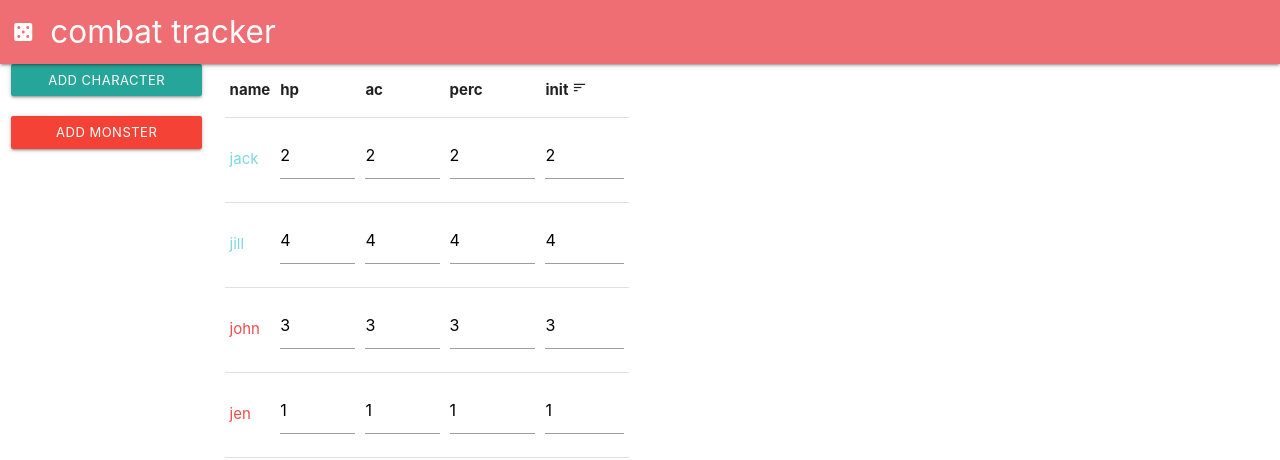
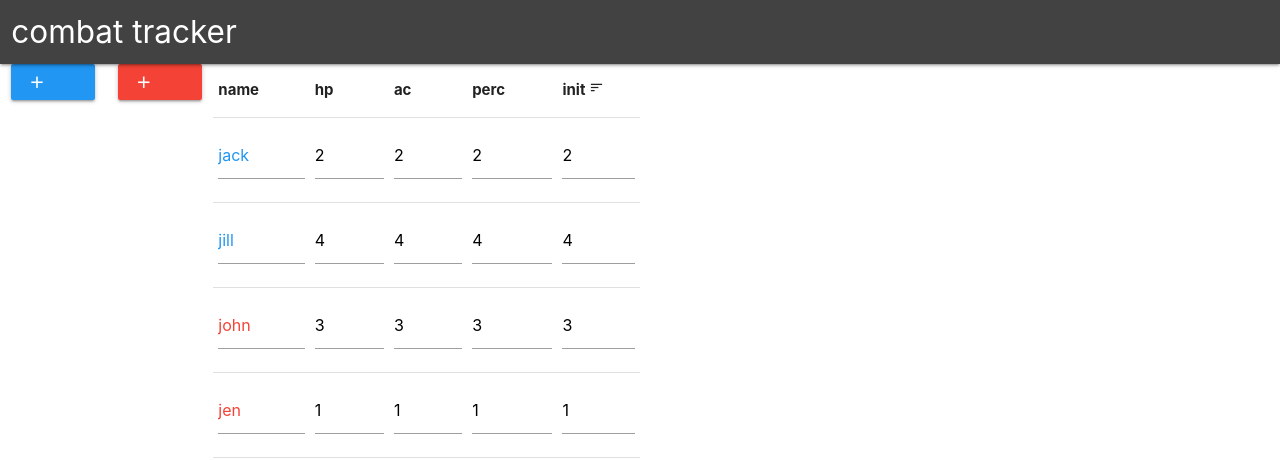
Before and after one commit to malhan-niazi/combat-tracker, a Vue app: page / in a window 1280 px wide. Shown: the top 460 px of the page. Built offline with nearby package versions, Linux system fonts and the light colour scheme.

Commit message:
some small edits here and there

```diff
--- a/src/App.vue
+++ b/src/App.vue
@@ -19,61 +19,61 @@
 
 <script>
 // import TimeConverter from "./components/TimeConverter.vue";
-import HeaderComponent from './components/Header.vue';
-import AddCombatant from './components/AddCombatant.vue';
-import CombatantList from './components/CombatantList.vue';
+import HeaderComponent from "./components/Header.vue";
+import AddCombatant from "./components/AddCombatant.vue";
+import CombatantList from "./components/CombatantList.vue";
 
 export default {
-  name: 'App',
+  name: "App",
   components: {
     // TimeConverter,
     HeaderComponent,
     AddCombatant,
-    CombatantList,
+    CombatantList
   },
   data: function() {
     return {
       combatants: [
         {
-          name: 'jack',
+          name: "jack",
           hp: 2,
           ac: 2,
           initiative: 2,
           pp: 2,
-          isNpc: false,
+          isNpc: false
         },
         {
-          name: 'jill',
+          name: "jill",
           hp: 4,
           ac: 4,
           initiative: 4,
           pp: 4,
-          isNpc: false,
+          isNpc: false
         },
         {
-          name: 'john',
+          name: "john",
           hp: 3,
           ac: 3,
           initiative: 3,
           pp: 3,
-          isNpc: true,
+          isNpc: true
         },
         {
-          name: 'jen',
+          name: "jen",
           hp: 1,
           ac: 1,
           initiative: 1,
           pp: 1,
-          isNpc: true,
-        },
-      ],
+          isNpc: true
+        }
+      ]
     };
   },
   methods: {
     add(combatant) {
       this.combatants.push(combatant);
-    },
-  },
+    }
+  }
 };
 </script>
 
--- a/src/components/AddCombatant.vue
+++ b/src/components/AddCombatant.vue
@@ -3,30 +3,28 @@
     <div class="row" v-if="!displayForm">
       <div class="col s12">
         <div class="row">
-          <div class="col s12">
+          <div class="col s6">
             <button
               type="button"
-              class="btn-small btn-block"
+              class="btn btn-block blue"
               @click="
                 displayForm = !displayForm;
                 isNpc = false;
               "
             >
-              add character
+              <i class="tiny material-icons left">add</i> player
             </button>
           </div>
-        </div>
-        <div class="row">
-          <div class="col s12">
+          <div class="col s6">
             <button
               type="button"
-              class="btn-small btn-block red"
+              class="btn btn-block red"
               @click="
                 displayForm = !displayForm;
                 isNpc = true;
               "
             >
-              add monster
+              <i class="tiny material-icons left">add</i>monster
             </button>
           </div>
         </div>
@@ -64,18 +62,23 @@
         <input type="hidden" id="type" name="type" :value="isNpc" />
         <div class="row">
           <div class="col s6">
-            <button class="btn-small btn-block" type="submit" name="add">
-              add
+            <button
+              class="btn-small btn-block"
+              type="submit"
+              name="add"
+              :class="isNpc ? 'red' : 'blue'"
+            >
+              <i class="tiny material-icons left">check</i> ok
             </button>
           </div>
           <div class="col s6">
             <button
               type="submit"
-              class="btn-small btn-block orange"
+              class="btn-small btn-block amber darken-1"
               @click="displayForm = !displayForm"
               name="cancel"
             >
-              cancel
+              <i class="material-icons left">clear</i> cancel
             </button>
           </div>
         </div>
@@ -86,7 +89,7 @@
 
 <script>
 export default {
-  name: 'AddCombatantComponent',
+  name: "AddCombatantComponent",
   data: function() {
     return this.init();
   },
@@ -98,25 +101,25 @@ export default {
       const ac = this.ac;
       const pp = this.pp;
       const isNpc = this.isNpc;
-      this.$emit('add-combatant', {
+      this.$emit("add-combatant", {
         name,
         hp,
         initiative,
         ac,
         pp,
-        isNpc,
+        isNpc
       });
       this.reset();
     },
     init() {
       return {
-        name: '',
-        hp: '',
-        initiative: '',
-        ac: '',
-        pp: '',
+        name: "",
+        hp: "",
+        initiative: "",
+        ac: "",
+        pp: "",
         isNpc: false,
-        displayForm: false,
+        displayForm: false
       };
     },
     reset() {
@@ -125,8 +128,8 @@ export default {
       this.initiative = this.init().initiative;
       this.ac = this.init().ac;
       this.pp = this.init().pp;
-    },
-  },
+    }
+  }
 };
 </script>
 
--- a/src/components/CombatantItem.vue
+++ b/src/components/CombatantItem.vue
@@ -1,33 +1,34 @@
 <template>
   <tr>
-    <td :class="combatant.isNpc ? 'villain' : 'hero'">{{ combatant.name }}</td>
     <td>
-      <input type="number" id="hp" v-model="combatant.hp" />
+      <input
+        type="text"
+        id="name"
+        v-model="combatant.name"
+        :class="combatant.isNpc ? 'red-text' : 'blue-text'"
+      />
     </td>
     <td>
-      <input type="number" id="ac" v-model="combatant.ac" />
+      <input type="number" id="hp" v-model.number="combatant.hp" />
     </td>
     <td>
-      <input type="number" id="init" v-model="combatant.initiative" />
+      <input type="number" id="ac" v-model.number="combatant.ac" />
     </td>
     <td>
-      <input type="number" id="pp" v-model="combatant.pp" />
+      <input type="number" id="init" v-model.number="combatant.initiative" />
+    </td>
+    <td>
+      <input type="number" id="pp" v-model.number="combatant.pp" />
     </td>
   </tr>
 </template>
 
 <script>
 export default {
-  name: 'CombatantItem',
-  props: ['combatant'],
+  name: "CombatantItem",
+  props: ["combatant"]
 };
 </script>
 
 <style lang="css" scoped>
-.hero {
-  color: #7ed6df;
-}
-.villain {
-  color: #eb4d4b;
-}
 </style>
--- a/src/components/CombatantList.vue
+++ b/src/components/CombatantList.vue
@@ -1,6 +1,6 @@
 <template>
-  <div>
-    <table>
+  <div class="row">
+    <table class="col s12">
       <thead>
         <tr>
           <th>name</th>
@@ -25,19 +25,19 @@
 </template>
 
 <script>
-import CombatantItem from './CombatantItem.vue';
+import CombatantItem from "./CombatantItem.vue";
 
 export default {
-  name: 'combatant-list',
+  name: "combatant-list",
   components: {
-    CombatantItem,
+    CombatantItem
   },
-  props: ['combatants'],
+  props: ["combatants"],
   methods: {
     sortDesc() {
       this.combatants.sort((a, b) => (a.initiative < b.initiative ? 1 : -1));
-    },
-  },
+    }
+  }
 };
 </script>
 
--- a/src/components/Header.vue
+++ b/src/components/Header.vue
@@ -1,12 +1,10 @@
 <template>
   <div class="navbar-fixed">
     <nav>
-      <div class="nav-wrapper">
+      <div class="nav-wrapper grey darken-3">
         <div class="row">
           <div class="col">
-            <a href="#" class="brand-logo"
-              ><i class="material-icons">casino</i>combat tracker</a
-            >
+            <a href="#" class="brand-logo">combat tracker</a>
           </div>
         </div>
       </div>
```
